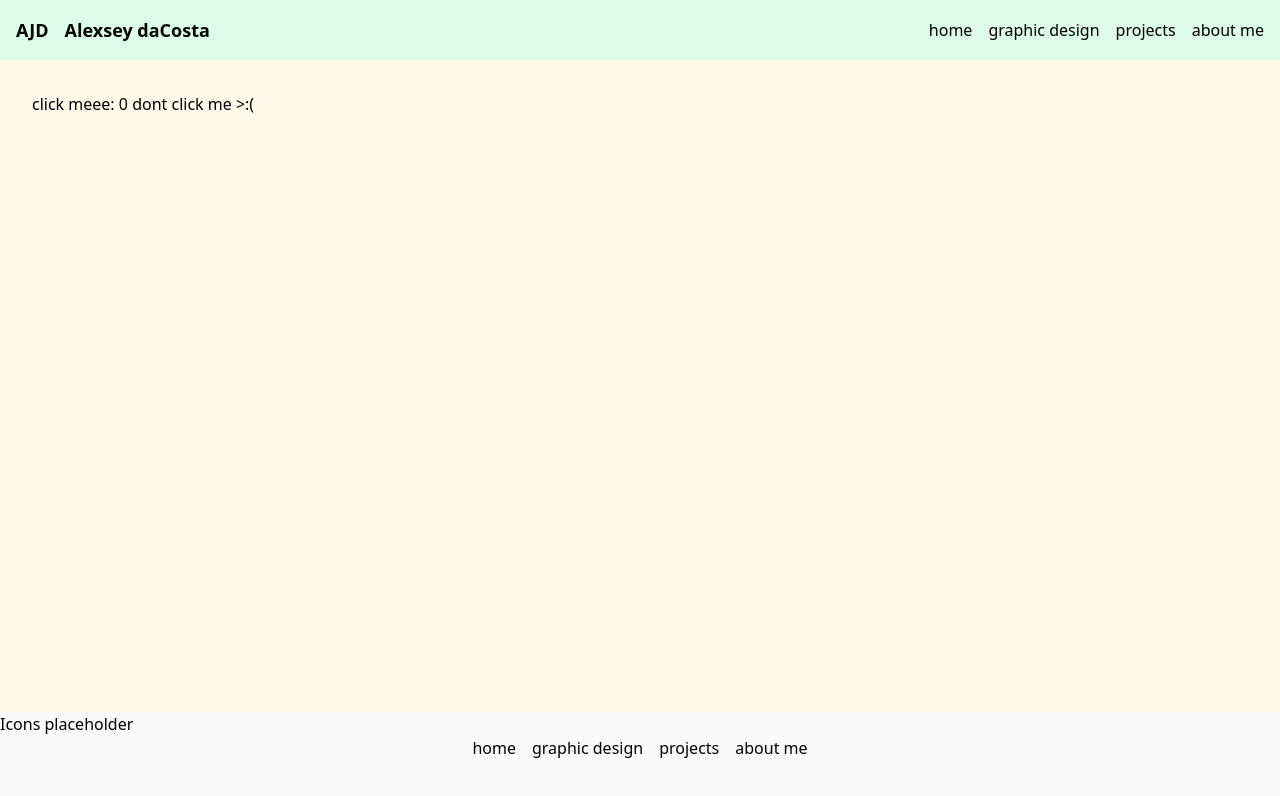
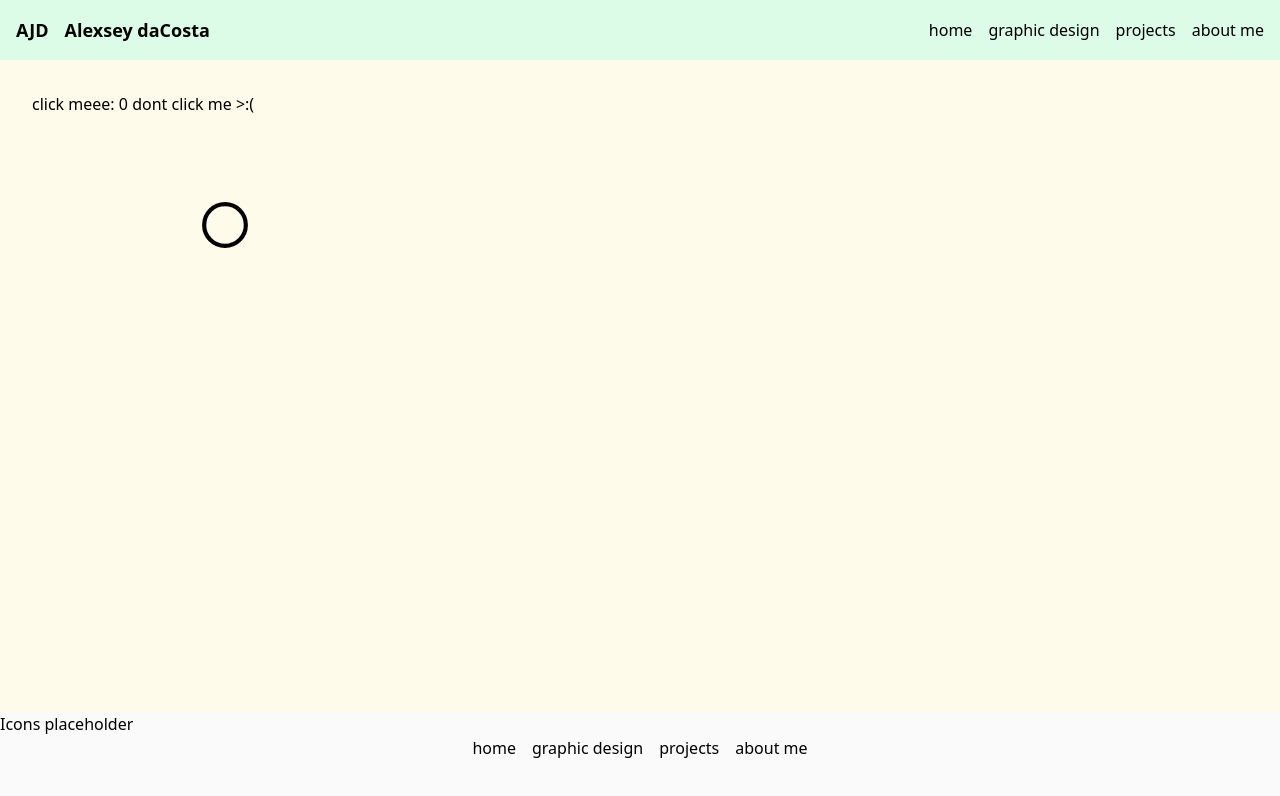
Before and after one commit to ldoxeyvh/lexfolio, a SvelteKit app: page / in a window 1280 px wide. Shown: the top 796 px of the page. Built offline with nearby package versions, Linux system fonts and the light colour scheme.

Commit message:
added test for repelling svg with cursor

```diff
--- /dev/null
+++ b/src/lib/Repel.svelte
@@ -0,0 +1,58 @@
+<script>
+    import { svgPosition, cursor } from '/src/stores.ts';
+    import { get } from 'svelte/store';
+
+    const repelDistance = 100; // distance to start repelling
+
+    function handleMouseMove(event) {
+        cursor.set({ x: event.clientX, y: event.clientY });
+
+        const cursorPos = get(cursor);
+        const position = get(svgPosition);
+
+        const dx = cursorPos.x - position.x;
+        const dy = cursorPos.y - position.y;
+        const distance = Math.sqrt(dx * dx + dy * dy);
+
+        if (distance < repelDistance) {
+            const angle = Math.atan2(dy, dx);
+            const repelForce = repelDistance - distance;
+
+            const newX = position.x - Math.cos(angle) * repelForce * 0.05;
+            const newY = position.y - Math.sin(angle) * repelForce * 0.05;
+
+            svgPosition.set({
+                x: Math.max(Math.min(newX, window.innerWidth - 50), 0),
+                y: Math.max(Math.min(newY, window.innerHeight - 50), 0)
+            });
+        }
+    }
+</script>
+
+<style>
+    svg {
+        position: absolute;
+        top: 0;
+        left: 0;
+        transform: translateX(var(--x)) translateY(var(--y));
+    }
+</style>
+
+<svelte:window on:mousemove={handleMouseMove} />
+
+{#if $svgPosition}
+    <svg
+        width="50"
+        height="50"
+        xmlns="http://www.w3.org/2000/svg"
+        viewBox="0 0 24 24"
+        fill="none"
+        stroke="currentColor"
+        stroke-width="2"
+        stroke-linecap="round"
+        stroke-linejoin="round"
+        style="--x: {$svgPosition.x}px; --y: {$svgPosition.y}px;"
+    >
+        <circle cx="12" cy="12" r="10"></circle>
+    </svg>
+{/if}
--- a/src/routes/+page.svelte
+++ b/src/routes/+page.svelte
@@ -1,5 +1,6 @@
 <script>
- let count = $state(0);
+    import Repel from '$lib/Repel.svelte';
+    let count = $state(0);
 </script>
 
 <button onclick={() => count++}>
@@ -8,3 +9,5 @@
 <button onclick={() => {count=0}}>
     dont click me >:(
 </button>
+
+<Repel />
--- a/src/stores.ts
+++ b/src/stores.ts
@@ -1,4 +1,4 @@
+import { writable } from 'svelte/store';
 
-let fold = [ {five: 5, siz: 6} ]
-
-fold = 5
+export const svgPosition = writable({ x: 200, y: 200 });
+export const cursor = writable({ x: 0, y: 0 })
```
Also changed, not shown: 1 other file (tests, documents, lock files or other folders).
